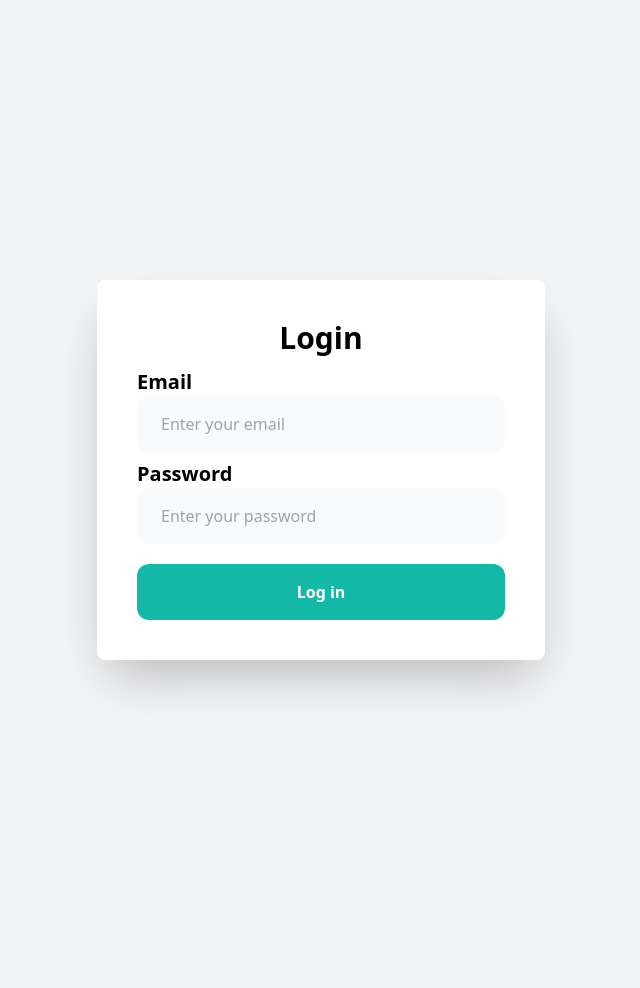
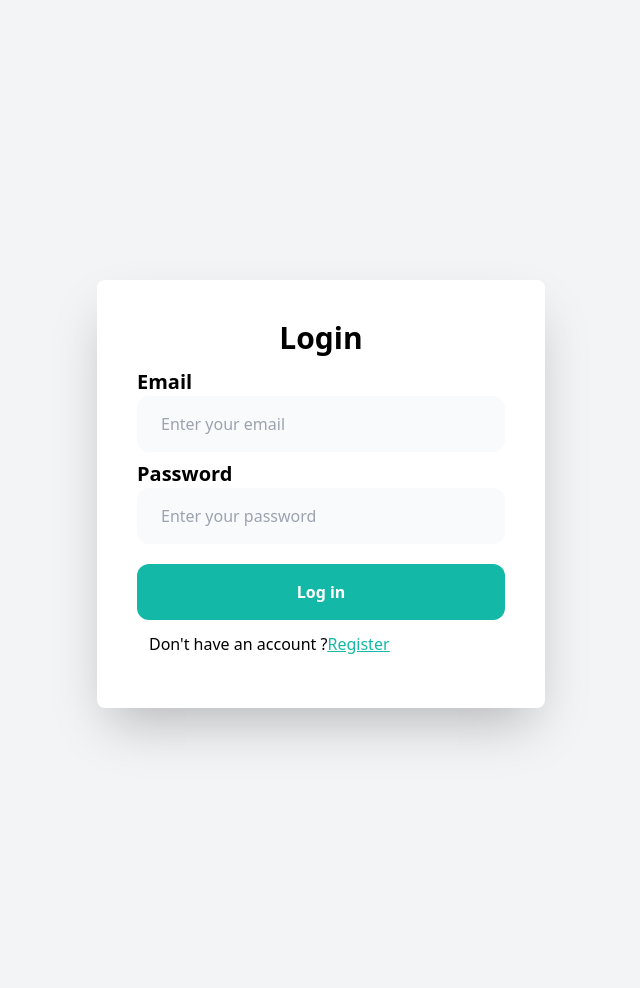
Before and after one commit to zablon-oigo/jenkins-ec2-terraform, a Django app: page /login/ in a window 1280 px wide. Shown: the whole page, without its empty margins (319-959 px from the left). Before the commit the page ends 695 px from the top, so only its background shows below. Run offline with Django 5.2, Linux system fonts and the light colour scheme; parts of the project's set-up code (start-up, migrations or seed data) failed here and were passed over; some libraries are stand-ins or nearby versions.

Commit message:
Adding register link

```diff
--- a/templates/users/login.html
+++ b/templates/users/login.html
@@ -16,6 +16,7 @@ Login
                  {% endfor %}
                  <input type="submit" value="Log in" class="bg-teal-500 mt-3 py-4 px-6 w-full mx-auto hover:bg-teal-700 rounded-xl font-semibold text-white">
         </form>
+        <p class="m-3 text-base">Don't have an account ?<span class="text-teal-500 underline"><a href="{% url 'signup' %}">Register</a></span></p>
     </div>
 </section>
 {% endblock %}
```
